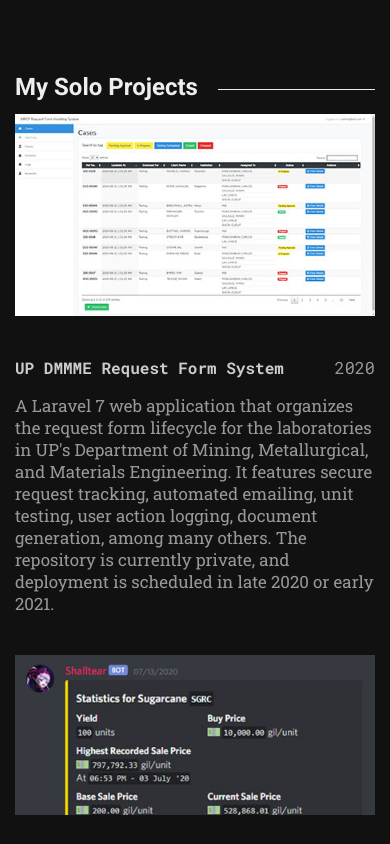
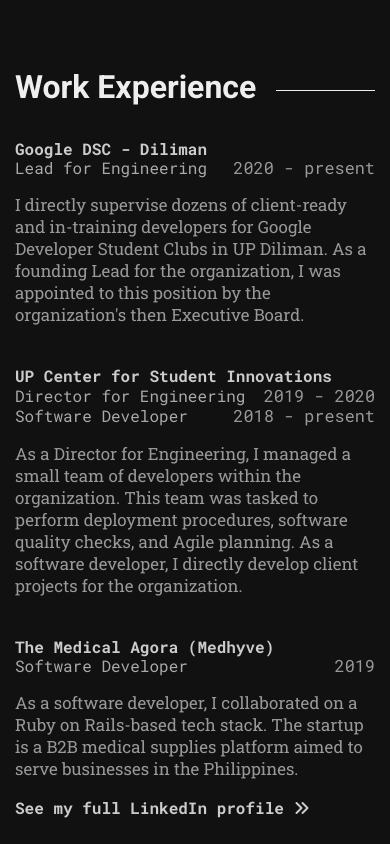
Before and after one commit to lickorice/site-v1, a plain HTML site: page index.html in a window 390 px wide. Shown: the part 1720-2564 px from the top of the page. Drawn offline with nearby package versions, Linux system fonts and the light colour scheme.

Commit message:
Add work experience links for mobile

```diff
--- a/index.html
+++ b/index.html
@@ -340,6 +340,65 @@
                     </div>
                 </div>
                 <div class="row long-section" style="background: #111;">
+                    <div class="container d-flex justify-content-between" style="width: 100%">
+                        <div class="my-auto" data-aos="fade" data-aos-duration="1000" data-aos-easing="ease-in-sine">
+                            <h2 class="section-title"><span>Work Experience</span></h2>
+                            <div class="row mb-4 mt-5">
+                                <div class="col" data-aos="fade" data-aos-duration="1000" data-aos-easing="ease-in-sine">
+                                    <h6 class="mb-0">
+                                        <a target="_blank" href="https://www.linkedin.com/company/developer-student-club-diliman/" class="project-title d-flex justify-content-between">
+                                            Google DSC - Diliman
+                                        </a>
+                                    </h6>
+                                    <h6 class="project-subtitle mt-0 d-flex justify-content-between">
+                                        Lead for Engineering <small class="project-date mt-auto">2020 - present</small>
+                                    </h6>
+                                    <p class="section-text mt-0">
+                                        I directly supervise dozens of client-ready and in-training developers for Google Developer Student Clubs in UP Diliman. As a founding Lead for the organization, I was appointed to this position by the organization's then Executive Board.
+                                    </p>
+                                </div>
+                            </div>
+                            <div class="row mb-4">
+                                <div class="col" data-aos="fade" data-aos-duration="1000" data-aos-easing="ease-in-sine">
+                                    <h6 class="mb-0">
+                                        <a target="_blank" href="https://www.facebook.com/upcsi" class="project-title d-flex justify-content-between">
+                                            UP Center for Student Innovations
+                                        </a>
+                                    </h6>
+                                    <h6 class="project-subtitle mt-0 mb-0 d-flex justify-content-between">
+                                        Director for Engineering <small class="project-date mt-auto">2019 - 2020</small>
+                                    </h6>
+                                    <h6 class="project-subtitle mt-0 d-flex justify-content-between">
+                                        Software Developer <small class="project-date mt-auto">2018 - present</small>
+                                    </h6>
+                                    <p class="section-text mt-0">
+                                        As a Director for Engineering, I managed a small team of developers within the organization. This team was tasked to perform deployment procedures, software quality checks, and Agile planning.
+                                        As a software developer, I directly develop client projects for the organization.
+                                    </p>
+                                </div>
+                            </div>
+                            <div class="row">
+                                <div class="col" data-aos="fade" data-aos-duration="1000" data-aos-easing="ease-in-sine">
+                                    <h6 class="mb-0">
+                                        <a target="_blank" href="https://www.medhyve.com/" class="project-title d-flex justify-content-between">
+                                            The Medical Agora (Medhyve)
+                                        </a>
+                                    </h6>
+                                    <h6 class="project-subtitle mt-0 d-flex justify-content-between">
+                                        Software Developer <small class="project-date mt-auto">2019</small>
+                                    </h6>
+                                    <p class="section-text mt-0">
+                                        As a software developer, I collaborated on a Ruby on Rails-based tech stack. The startup is a B2B medical supplies platform aimed to serve businesses in the Philippines.
+                                    </p>
+                                </div>
+                            </div>
+                            <a target="_blank" href="https://www.linkedin.com/in/cgpanganiban/" class="project-title ml-auto" data-aos="fade" data-aos-duration="1000" data-aos-easing="ease-in-sine">
+                                See my full LinkedIn profile <i class="fa fa-angle-double-right"></i>
+                            </a>
+                        </div>
+                    </div>
+                </div>
+                <div class="row long-section" style="background: #111;">
                     <div class="d-flex justify-content-between" style="width: 100%">
                         <div class="container my-auto">
                             <h4 class="section-title" data-aos="fade" data-aos-duration="1000" data-aos-easing="ease-in-sine"><span>My Solo Projects</span></h4>
```
